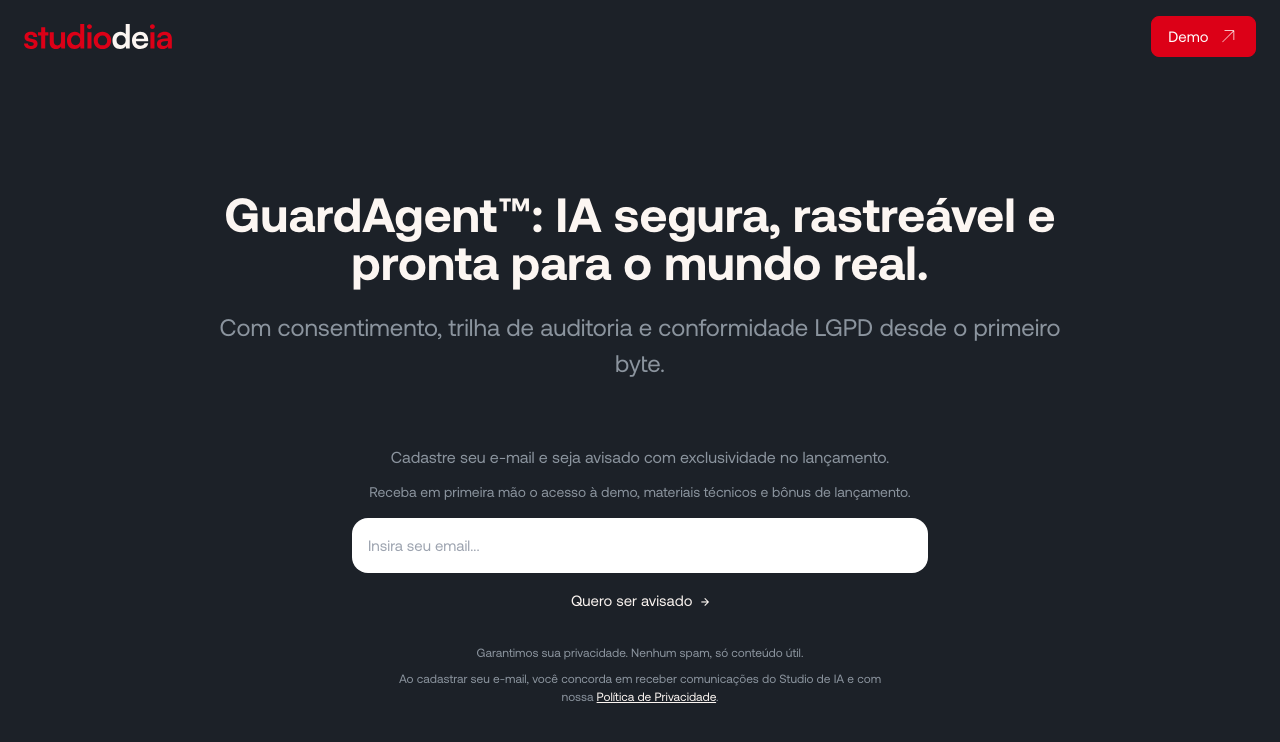
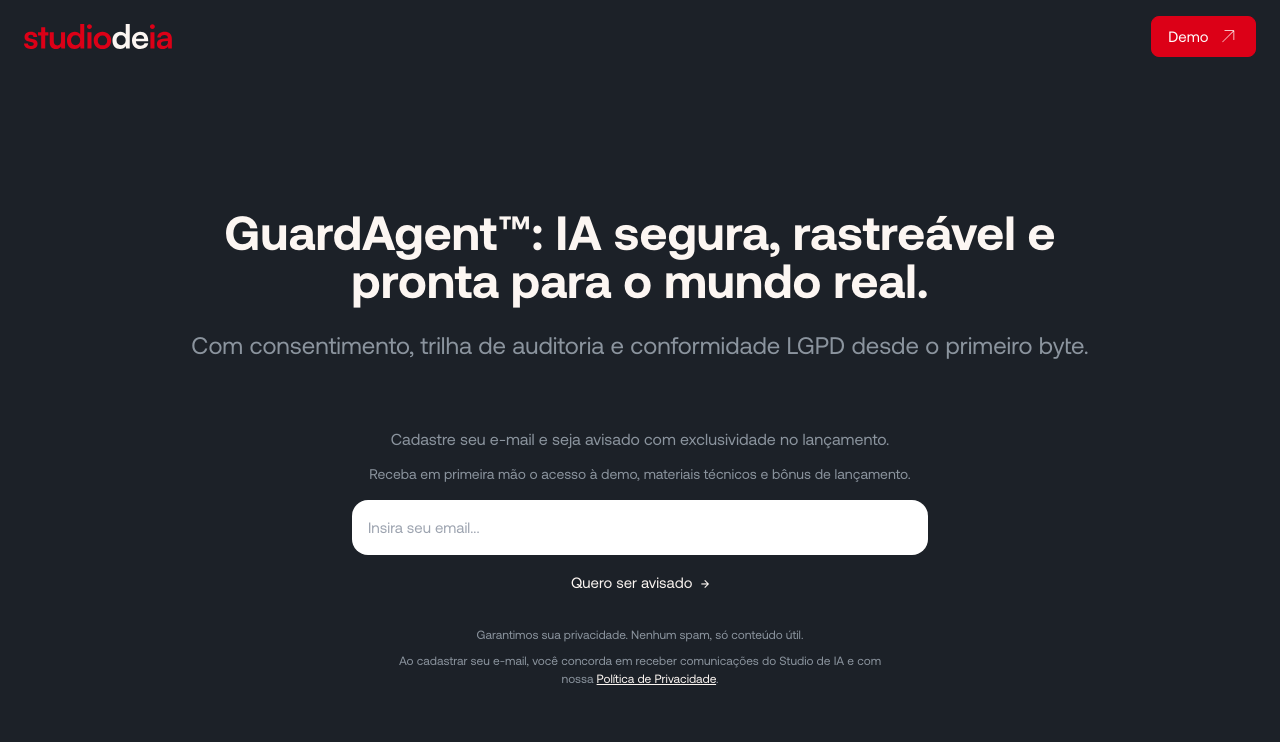
Before and after one commit to rafaelbqueiroz/studiodeia, a React (Vite) app: page / in a window 1280 px wide. Shown: the top 742 px of the page. Built offline with nearby package versions, Linux system fonts and the light colour scheme.

Commit message:
feat: ajusta largura máxima do container principal

```diff
--- a/src/index.css
+++ b/src/index.css
@@ -1,6 +1,10 @@
 @tailwind base;
 @tailwind components;
 @tailwind utilities;
+
+.max-w-4xl {
+  max-width: 58rem;
+}
 
 .sr-only {
   position: absolute;
```
